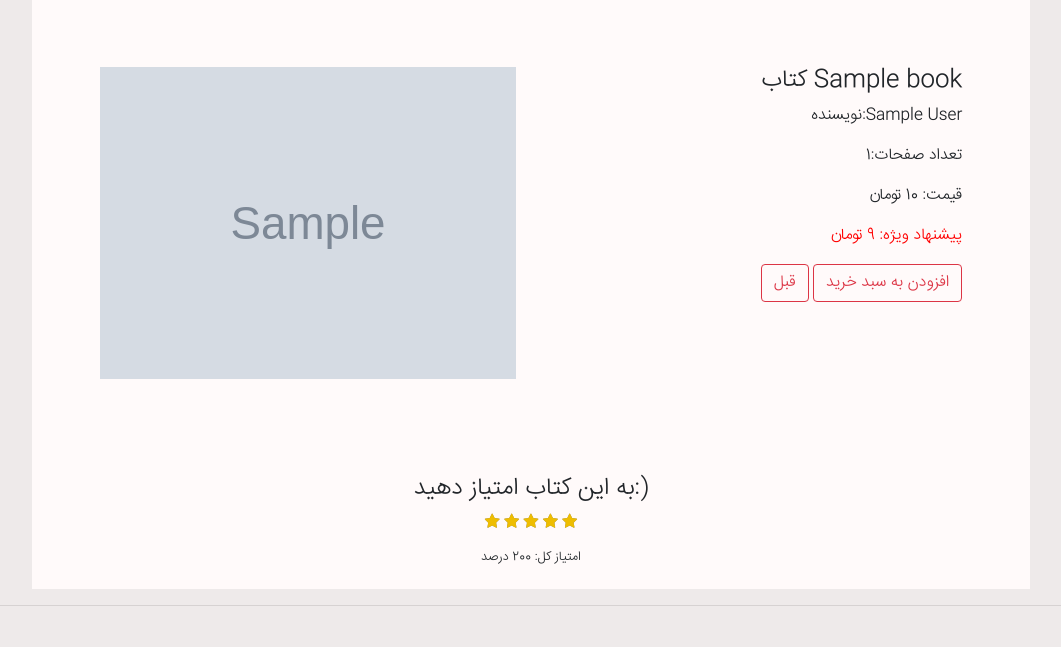
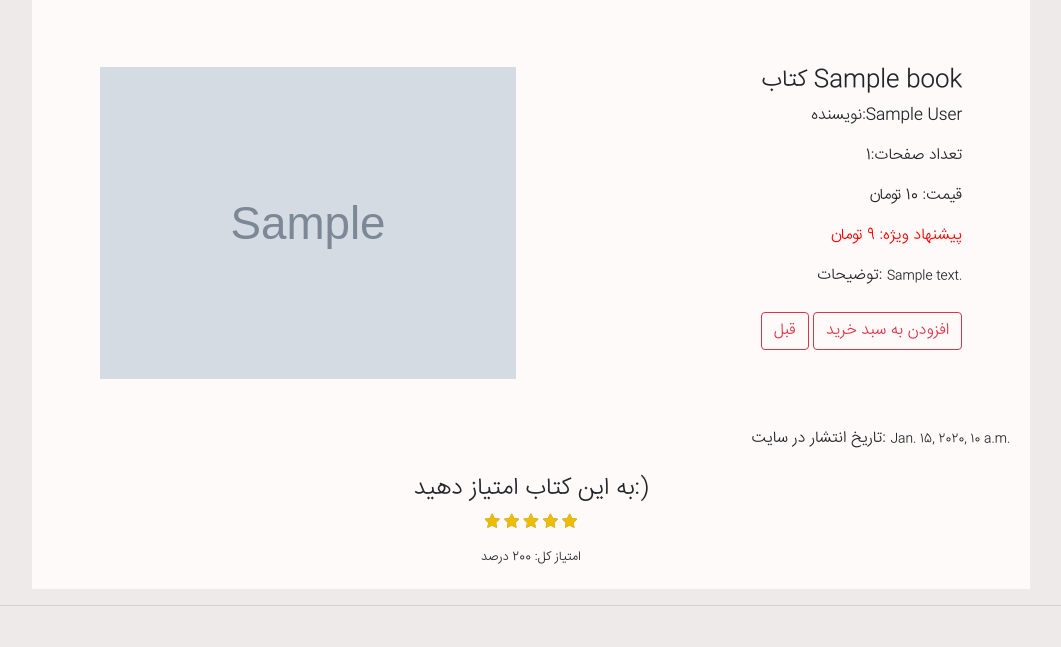
Before and after one commit to hamidrezarostampour/ProjectUniversity, a Django app: a page that uses templates/gallery/book_detail.html in a window 1280 px wide. Shown: the part 350-997 px from the top of the page, without its empty margins (109-1170 px from the left). Run offline with Django 3.2, Linux system fonts and the light colour scheme; tables that the repository leaves empty hold one stand-in row (values such as "Sample post"); grey boxes marked "Sample" are stand-in pictures; some libraries are stand-ins or nearby versions.

Commit message:
some little changes in templates

```diff
--- a/gallery/views.py
+++ b/gallery/views.py
@@ -20,7 +20,7 @@ class SearchResultsView(ListView):
 
     def get_queryset(self):
         query = self.request.GET.get('search')
-        products=Book.objects.filter(Q(name__icontains=query)|Q(author__icontains=query))
+        products=Book.objects.filter(Q(name__icontains=query)|Q(author__icontains=query)|Q(name__icontains=description))
         return products
     def get_context_data(self, **kwargs):
         context = super().get_context_data(**kwargs)
--- a/templates/gallery/book_detail.html
+++ b/templates/gallery/book_detail.html
@@ -122,15 +122,23 @@ background:rgb(255, 250, 250);text-align:right;">
             {% if not book.percent == 0 %}
             <p style="color:red;">پیشنهاد ویژه: {{ book.get_book_offer_price }} تومان</p>
             {% endif %}
+            <div>
+            توضیحات:
+              <small>{{book.description}}</small>
+            </div>
+            <br>
+
           </div>
 
           <div style="text-align:right;">
-            <button type="button" class="btn btn-outline-danger">قبل</button>
+            <button type="button" class="btn btn-outline-danger" onClick="javascript:history.go(-1);">قبل</button>
             <a href="{% url 'gallery:cart_add' book.id %}"><button type="button" class="btn btn-outline-danger">افزودن به سبد خرید</button></a>
           </div>
         </div>
 
       </div>
+      تاریخ انتشار در سایت:
+            <small><data>{{book.created}}</data></small>
       <br>
       <br>
 
--- a/templates/gallery/book_list_filter.html
+++ b/templates/gallery/book_list_filter.html
@@ -84,7 +84,6 @@
     <ul class="pagination justify-content-center">
        {% if page_obj.has_previous %}
         <li class="page-item">
-         "{% url 'gallery:books_filter' category.slug 'newest' %}"
             <a class="page-link" href="{% url 'gallery:books_filter' category.slug filter %}?page={{page_obj.previous_page_number}}" aria-label="Previous"   style="color:rgb(175, 12, 12);">
               <span aria-hidden="true">&laquo;</span>
               <span class="sr-only">Previous</span>
```
